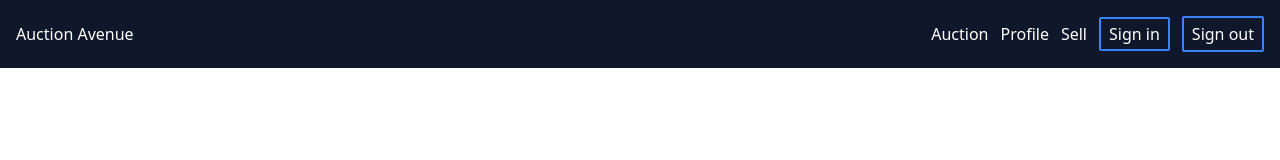
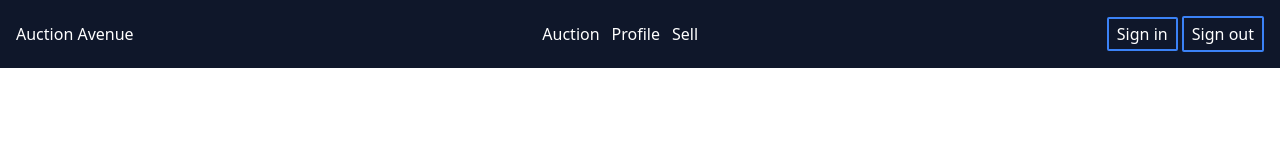
Before and after one commit to StineNygren/nygren_semester_project_2, a website: page index.html in a window 1280 px wide. Drawn offline with Linux system fonts and the light colour scheme.

Commit message:
navigation layout

```diff
--- a/index.html
+++ b/index.html
@@ -16,17 +16,16 @@
       <section>
         <a class="text-white" href="./index.html">Auction Avenue</a>
       </section>
-      <section class="navigation">
-        <div class="toggle-butten md:hidden flex flex-row-reverse">
+      <!-- for mobile -->
+      <section class="navigation md:hidden">
+        <div class="toggle-butten flex flex-row-reverse">
           <i
             class="fa fa-bars nav-icon text-white"
             aria-label="Toggle Navigation Menu"
           ></i>
         </div>
-        <nav class="navigation-section hidden md:block">
-          <ul
-            class="navigation-list flex items-end flex-col md:flex-row gap-3 md:items-center"
-          >
+        <nav class="navigation-section hidden">
+          <ul class="navigation-list flex items-end flex-col gap-3">
             <li><a class="text-white" href="./index.html">Auction</a></li>
             <li><a class="text-white" href="./profile.html">Profile</a></li>
             <li><a class="text-white" href="./sell.html">Sell</a></li>
@@ -47,6 +46,29 @@
           </ul>
         </nav>
       </section>
+      <!-- for desktop -->
+      <section class="navigation hidden md:block">
+        <nav class="navigation-section hidden md:block">
+          <ul class="navigation-list flex flex-row gap-3 items-center">
+            <li><a class="text-white" href="./index.html">Auction</a></li>
+            <li><a class="text-white" href="./profile.html">Profile</a></li>
+            <li><a class="text-white" href="./sell.html">Sell</a></li>
+          </ul>
+        </nav>
+      </section>
+      <section class="hidden md:block">
+        <a
+          class="border-blue-500 border-2 py-1 px-2 rounded-sm text-white"
+          href="./authentication.html"
+          >Sign in</a
+        >
+
+        <button
+          class="border-blue-500 border-2 py-1 px-2 rounded-sm text-white"
+        >
+          Sign out
+        </button>
+      </section>
     </header>
   </body>
 </html>
--- a/src/js/script.js
+++ b/src/js/script.js
@@ -4,5 +4,6 @@ const navIcon = document.querySelector(".nav-icon");
 
 toggleButton.addEventListener("click", () => {
   navigationSection.classList.toggle("hidden");
+
   navIcon.classList.toggle("fa-x");
 });
```
